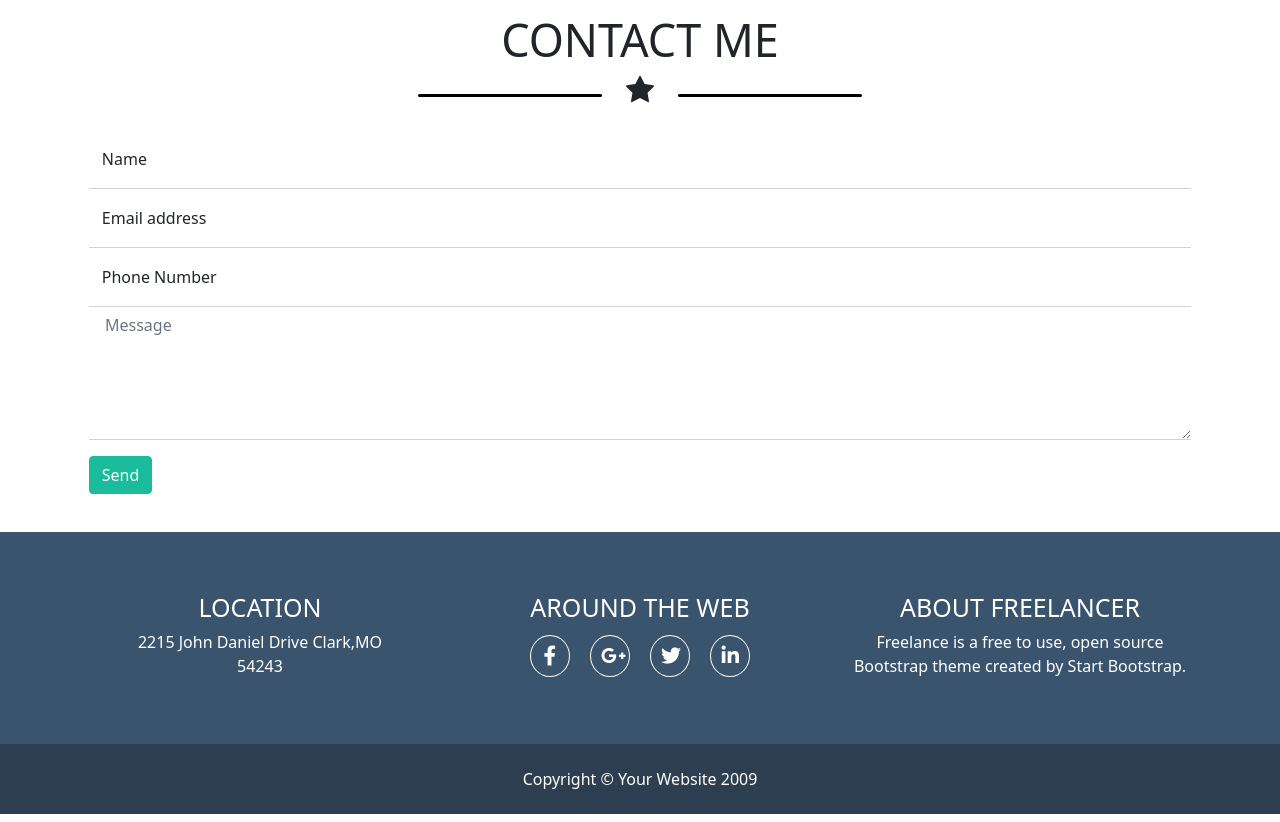
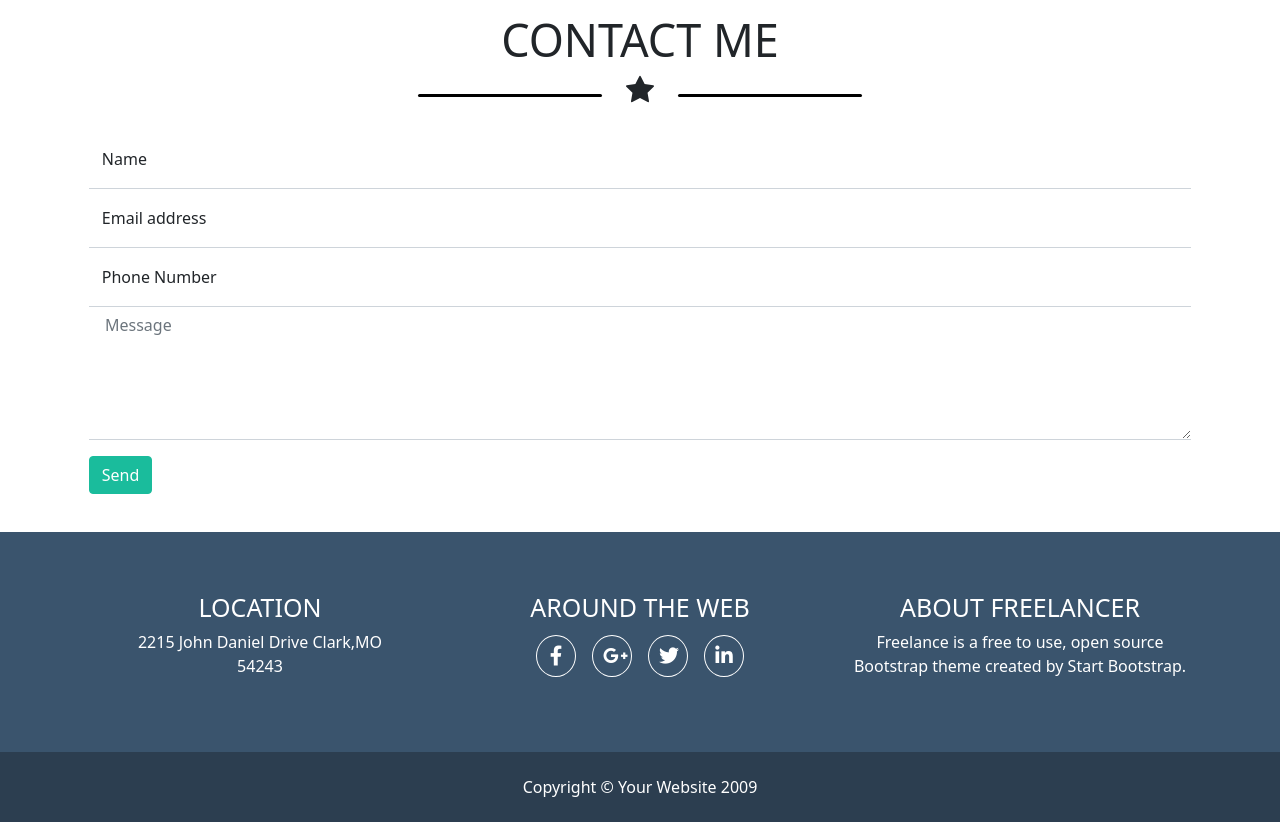
Before and after one commit to ketjj/html-css-bootstrap-freelancer, a plain HTML site: page index.html in a window 1280 px wide. Shown: the part 2047-2869 px from the top of the page. Drawn offline with nearby package versions, Linux system fonts and the light colour scheme.

Commit message:
last update

```diff
--- a/index.html
+++ b/index.html
@@ -301,7 +301,7 @@
           </div>
           <div class="col">
             <h3>around the web</h3>
-            <div class="icons-web">
+            <div class="icons-web d-flex justify-content-center">
               <a href="#"><i class="fa-brands fa-facebook-f cl_white"></i></a>
               <a href="#"><i class="fa-brands fa-google-plus-g cl_white"></i></a>
               <a href="#"><i class="fa-brands fa-twitter cl_white"></i></a>
--- a/style.css
+++ b/style.css
@@ -224,11 +224,12 @@ footer {
   padding: 10px;
   margin: 5px 8px;
   border: 1px solid rgb(255, 255, 255);
-  border-radius: 50%;s
+  border-radius: 50%;
 }
 
 .icons-web a {
   font-size: 20px;
+  margin-bottom: 20px;
 }
 
 #information{
```
